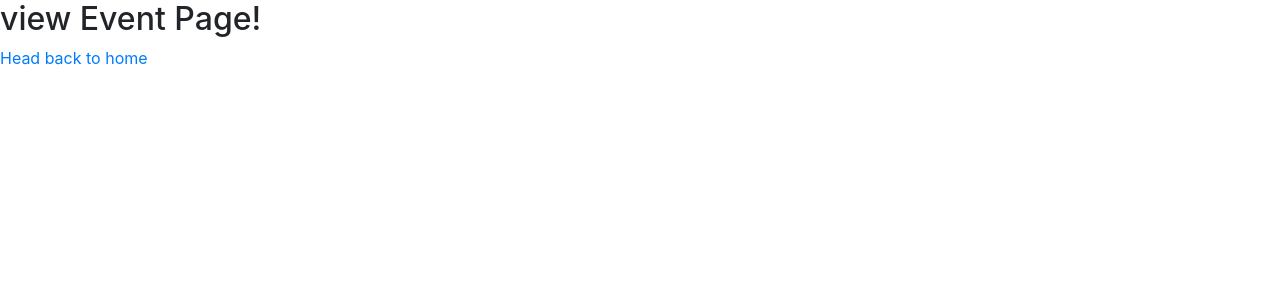
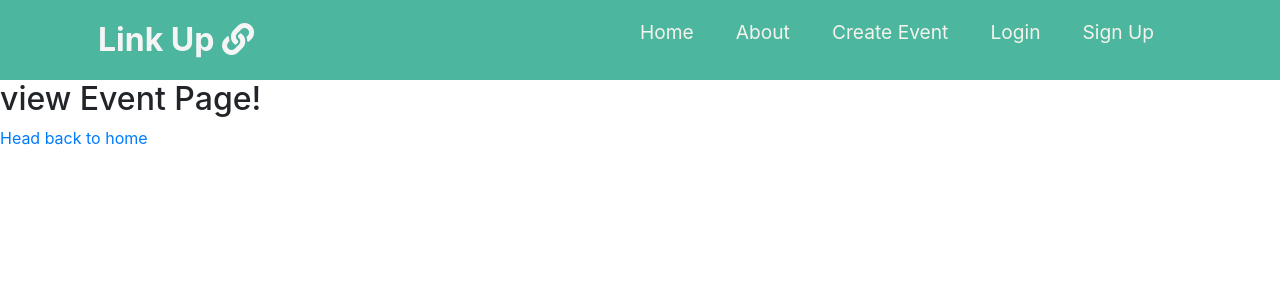
Before and after one commit to clydebaron2000/arrangemeeting, a React (Create React App) app in the folder client/: page /view in a window 1280 px wide. Shown: the top 300 px of the page. Built offline with nearby package versions, Linux system fonts and the light colour scheme.

Commit message:
Navbar implemented

```diff
--- a/client/src/components/Navbar/MenuItems.js
+++ b/client/src/components/Navbar/MenuItems.js
@@ -2,6 +2,11 @@ export const MenuItems = [
     {
         title: 'Home',
         url: '/',
+        cName: 'nav-links'
+    },
+    {
+        title: 'About',
+        url: '#about',
         cName: 'nav-links'
     },
     {
--- a/client/src/components/Navbar/Navbar.js
+++ b/client/src/components/Navbar/Navbar.js
@@ -13,7 +13,7 @@ export default class Navbar extends Component {
     render() {
         return (
             <nav className="NavbarItems">
-                <h1 className="navbar-logo">Rendezvous</h1>
+                <a href="/" className="navbar-logo">Link Up <i className="fas fa-link"></i></a>
                 <div className="menu-icon" onClick={this.handleClick}>
                     {/* <i></i> */}
                     <i className={this.state.active ? 'fas fa-times' : 'fas fa-bars'}></i>
--- a/client/src/components/Navbar/styles.css
+++ b/client/src/components/Navbar/styles.css
@@ -1,6 +1,5 @@
 .NavbarItems {
-    /* background: linear-gradient(90deg, rgb(110, 94,254) 0%, rgba(73, 63, 252, 1) 100%); */
-    background: #2e74ab;
+    background: #4cb69f;
     height: 80px;
     display: flex;
     justify-content: center;
@@ -10,15 +9,18 @@
 }
 
 .navbar-logo {
-    color: #fff;
+    font-weight: bold;
+    font-size: 32px;
+    color: #f5f5f5;
     justify-self: start;
     margin: 20px;
     cursor: pointer;
+    text-decoration: none !important;
 }
 
 .nav-menu {
     display: grid;
-    grid-template-columns: repeat(4, auto);
+    grid-template-columns: repeat(5, auto);
     grid-gap: 10px;
     list-style: none;
     text-align: center;
@@ -27,13 +29,13 @@
     margin-right: 2rem;
 }
 
-.nav-links {
+.nav-links, .nav-links-mobile{
     color: #f4f4ec;
-    text-decoration: none;
+    text-decoration: none !important;
     padding: 0.5rem 1rem;
 }
 
-.nav-links:hover {
+.nav-links:hover, .nav-links-mobile:hover {
     background-color: #f8bd67;
     border-radius: 4px;
     transition: all 0.2s ease-out;
@@ -43,9 +45,10 @@
     color: #f4f4ec;
 }
 
-/* .nav-links-mobile {
-    display: none;
-} */
+.nav-links-mobile {
+    text-decoration: none !important;
+    /* background: ; */
+}
 
 .menu-icon {
     display: none;
@@ -69,7 +72,8 @@
     }
 
     .nav-menu.active {
-        background: #0099cc;
+        /* background: #599f73; */
+        background: #00e361;
         left: 0;
         opacity: 1;
         transition: all 0.5s ease;
--- a/client/src/pages/CreateEvent/CreateEvent.js
+++ b/client/src/pages/CreateEvent/CreateEvent.js
@@ -3,6 +3,7 @@ import { Link, Redirect } from 'react-router-dom';
 import './style.css';
 import axios from 'axios';
 import Example from '../../components/ModalWindow/modalWindow'
+import Navbar from '../../components/Navbar/Navbar';
 
 export default class CreateEvent extends Component {
 
@@ -32,21 +33,21 @@ export default class CreateEvent extends Component {
 
 	render () {
         return (
+			<div>
+				<Navbar/>
 
-			<div>
-					<div className= "createEventDiv">
+				<div className= "createEventDiv">
+					<h2 className="createH2">Create Event Page!</h2>
+					<Example/>
+				</div>
 
-		<h2 className="createH2">Create Event Page!</h2>
-	  <Example/>
-
-	  </div>
 	  			<h2>Welcome to Rendezvous!</h2>
 				{this.state.loading === true ? <h1>loading</h1> : this.state.loggedIn ? <h1> logged in </h1> : <Redirect to = {{pathname: "/"}} /> }
 				<p><Link to="/">Head Back to Home</Link></p>
 	  		</div>
 		)
-		}
 	}
+}
 
 
 // 	import React from 'react';
--- a/client/src/pages/LogIn/LogIn.js
+++ b/client/src/pages/LogIn/LogIn.js
@@ -2,7 +2,7 @@ import React, { Component } from 'react';
 import './style.css';
 import axios from 'axios';
 import { Link } from 'react-router-dom';
-
+import Navbar from '../../components/Navbar/Navbar';
 
 export default class SignUp extends Component {
 
@@ -48,7 +48,9 @@ export default class SignUp extends Component {
 
     render () {
         return (
+
         <div>
+            <Navbar/>
           <form onSubmit={this.onSubmit}>
           <h3>Login</h3>
             <div className="form-group">
--- a/client/src/pages/SignUp/SignUp.js
+++ b/client/src/pages/SignUp/SignUp.js
@@ -2,6 +2,7 @@ import React, { Component } from 'react';
 import './style.css';
 import axios from 'axios';
 import { Link } from 'react-router-dom';
+import Navbar from '../../components/Navbar/Navbar';
 
 
 export default class SignUp extends Component {
@@ -47,7 +48,7 @@ export default class SignUp extends Component {
     render () {
         return (
         <div>
-
+		    <Navbar/>
           <form onSubmit={this.onSubmit}>
           <h3>Sign Up</h3>
             <div className="form-group">
--- a/client/src/pages/ViewEvent/ViewEvent.js
+++ b/client/src/pages/ViewEvent/ViewEvent.js
@@ -1,9 +1,11 @@
 import React from 'react'
 import { Link } from 'react-router-dom';
+import Navbar from '../../components/Navbar/Navbar';
 
 
 const ViewEvent = () => (
 	<div className= "viewEventDiv">
+			<Navbar/>
 
 	  <h2 className="viewH2">view Event Page!</h2>
 
```
